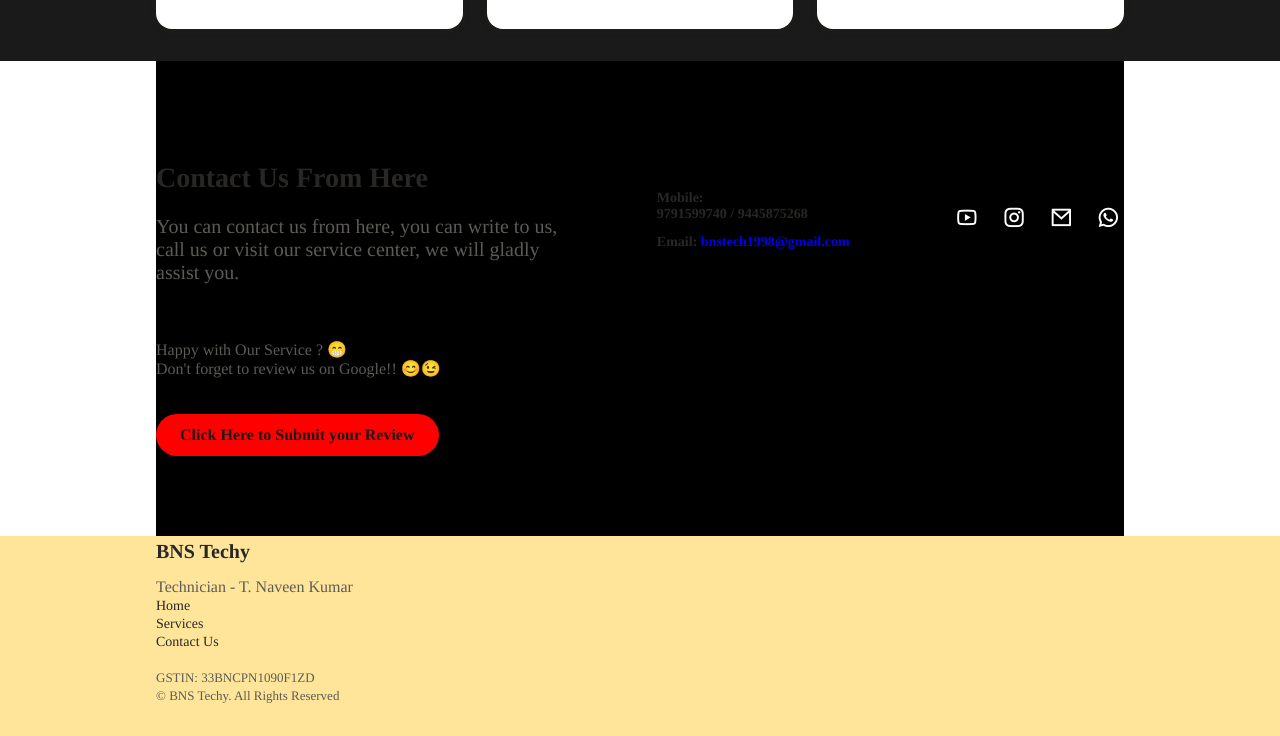
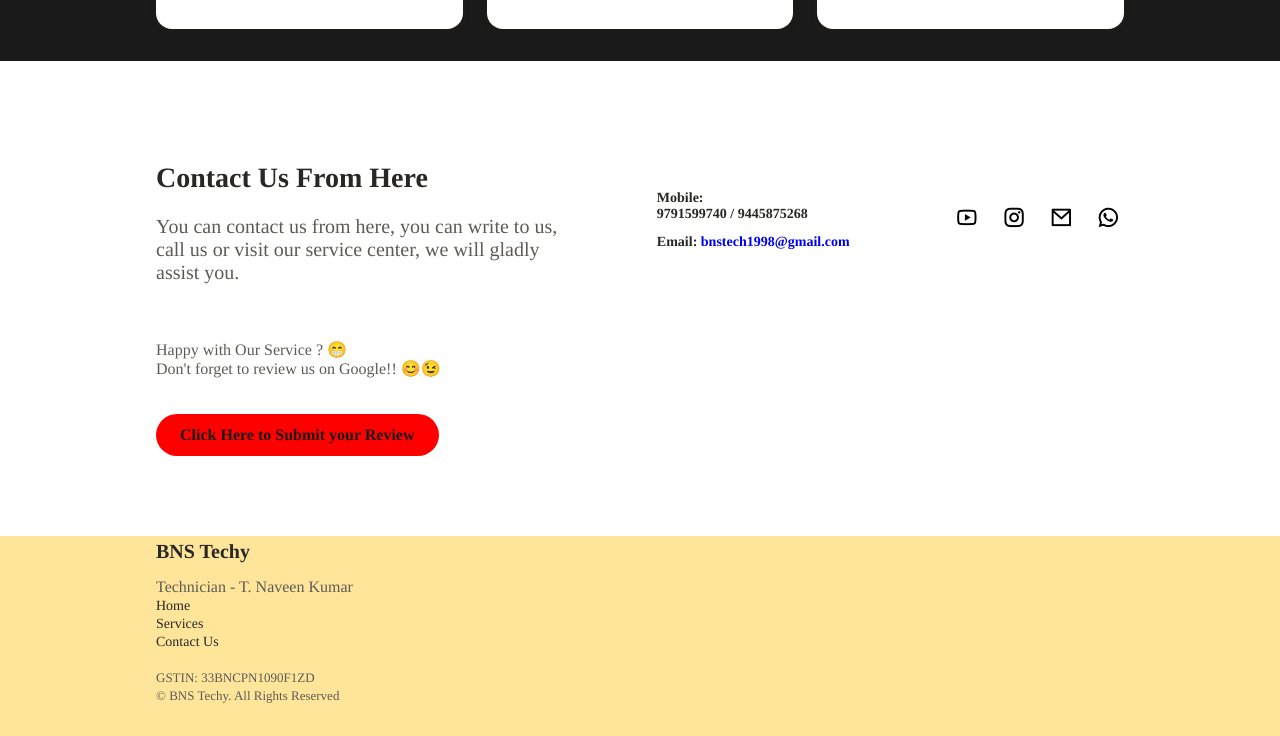
Before and after one commit to amruth2710/Portfolio-Landing-Pages, a plain HTML site: page BNS-Techy-Website/index.html in a window 1280 px wide. Shown: the part 2571-3307 px from the top of the page. Drawn offline with nearby package versions, Linux system fonts and the light colour scheme.

Commit message:
changed background

```diff
--- a/BNS-Techy-Website/index.html
+++ b/BNS-Techy-Website/index.html
@@ -145,7 +145,7 @@
         </main>
 
             <!--=============== CONTACT US ===============-->
-            <section class="contact section container" id="contact" style="background-color: black;">
+            <section class="contact section container" id="contact">
                 <div class="contact__container grid">
                     <div class="contact__content">
                         <h2 class="section__title-center">Contact Us From Here</h2>
@@ -160,11 +160,11 @@
                     </ul>
 
                     <ul class="footer__social">
-                        <a href="https://www.youtube.com/@bnstechy1998" target="_blank" class="footer__social-link"><i class="ri-youtube-line"></i></a>
-                        <a href="https://www.instagram.com/bns_techy_official/" target="_blank" class="footer__social-link"><i class="ri-instagram-line"></i></a>
-                        <a href="mailto:bnstech1998@gmail.com" target="_blank" class="footer__social-link"><i class="ri-mail-line"></i></a>
-                        <a href="https://api.whatsapp.com/send?phone=919445875268&text=Hello, BNS Techy" target="_blank" class="footer__social-link">
-                            <i class="ri-whatsapp-line"></i></a>
+                        <a href="https://www.youtube.com/@bnstechy1998" target="_blank" class="footer__social-link"><i class="ri-youtube-line" style="color: black;"></i></a>
+                        <a href="https://www.instagram.com/bns_techy_official/" target="_blank" class="footer__social-link"><i class="ri-instagram-line" style="color: black;"></i></a>
+                        <a href="mailto:bnstech1998@gmail.com" target="_blank" class="footer__social-link"><i class="ri-mail-line" style="color: black;"></i></a>
+                        <a href="https://api.whatsapp.com/send?phone=919445875268&text=Hello, BNS Techy" target="_blank" class="footer__social-link" >
+                            <i class="ri-whatsapp-line" style="color: black;"></i></a>
                     </ul>
 
                     <div class="contact__content">
```
